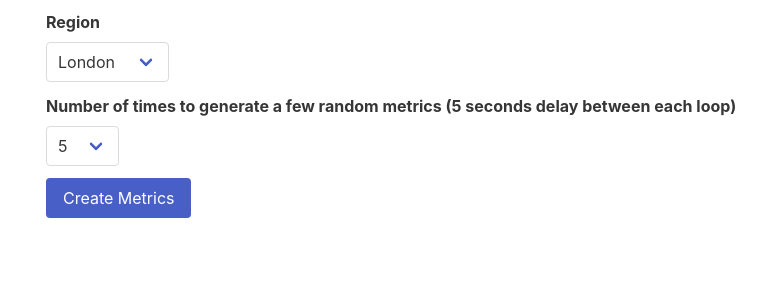
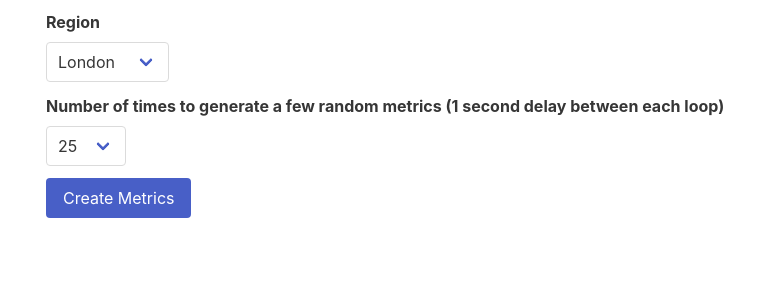
Before and after one commit to IBM-Cloud/application-log-analysis, a Django app: page /monitor in a window 1280 px wide. Shown: the part 299-599 px from the top of the page, without its empty margins (48-814 px from the left). Run offline with Django 3.2, Linux system fonts and the light colour scheme; some libraries are stand-ins or nearby versions.

Commit message:
metrics count increased
added additional counters to the metrics to get more interesting graphs.

```diff
--- a/app/templates/monitor.html
+++ b/app/templates/monitor.html
@@ -64,15 +64,15 @@
     </div>
 
     <div class="field">
-      <label class="label">Number of times to generate a few random metrics (5 seconds delay between each loop)</label>
+      <label class="label">Number of times to generate a few random metrics (1 second delay between each loop)</label>
       <div class="control">
         <div class="select">
           <select name="metriccount">
-            <option value="5" selected="selected">5</option>
-            <option value="10">10</option>
-            <option value="15">15</option>
-            <option value="20">20</option>
-            <option value="25">25</option>
+            <option value="25" selected="selected">25</option>
+            <option value="50">50</option>
+            <option value="75">75</option>
+            <option value="100">100</option>
+            <option value="125">125</option>
           </select>
         </div>
       </div>
--- a/app/views.py
+++ b/app/views.py
@@ -52,13 +52,15 @@ def index(request):
     return render(request, 'index.html')
 
 def logit(request):
-    logit_count.inc()
+    # incrementing the metric with a random value to make it more interesting in the charts
+    logit_count.inc(random.random())
 
     # Access form data from app
     message=request.POST.get('message', '')
     level=request.POST.get('level', '')
 
-    api_count.labels('post', '/logit', 'development', 'eu-gb').inc()
+    # incrementing the metric with a random value to make it more interesting in the charts
+    api_count.labels('post', '/logit', 'development', 'eu-gb').inc(random.random())
 
     # Log to stdout stream
     print("Logit: Message:'",message,"' with level:'",level,"'")
@@ -79,10 +81,13 @@ def logit(request):
     return JsonResponse({'smsg':message})
 
 def setLogLevel(request):
-    set_log_level_count.inc()
+    # incrementing the metric with a random value to make it more interesting in the charts
+    set_log_level_count.inc(random.random())
+
+    # incrementing the metric with a random value to make it more interesting in the charts
+    api_count.labels('post', '/setLogLevel', 'development', 'eu-gb').inc(random.random())
+
     loggerlevel=request.POST.get('loggerlevel', '')
-
-    api_count.labels('post', '/setLogLevel', 'development', 'eu-gb').inc()
 
     # Log change to stdout
     print("setLogLevel: Setting to new level'",loggerlevel,"'")
@@ -104,7 +109,9 @@ def setLogLevel(request):
 
 def health(request):
     state = {"status": "UP"}
-    api_count.labels('get', '/health', 'development', 'eu-gb').inc()
+
+    # incrementing the metric with a random value to make it more interesting in the charts
+    api_count.labels('get', '/health', 'development', 'eu-gb').inc(random.random())
     return JsonResponse(state)
 
 def createMetrics(request):
@@ -113,14 +120,15 @@ def createMetrics(request):
     region=request.POST.get('region', 'eu-gb')
     environment=request.POST.get('environment', 'development')
 
-    api_count.labels('post', '/createMetrics', environment, region).inc()
+    # incrementing the metric with a random value to make it more interesting in the charts
+    api_count.labels('post', '/createMetrics', environment, region).inc(random.random())
 
     for x in range(int(metriccount)):
-      api_count.labels('get', '/profile', environment, region).inc()
-      api_count.labels('post', '/submit', environment, region).inc()
-      active_session_gauge.set(random.random())
-      summary.observe(random.random())
-      time.sleep(5)
+      api_count.labels('get', '/profile', environment, region).inc(random.random())
+      api_count.labels('post', '/submit', environment, region).inc(random.random())
+      active_session_gauge.set(random.random() * 15 - 5)
+      summary.observe(random.random() * 10)
+      time.sleep(1)
 
     state = {"status": "Metrics Generated " + metriccount}
     return JsonResponse(state)
```
